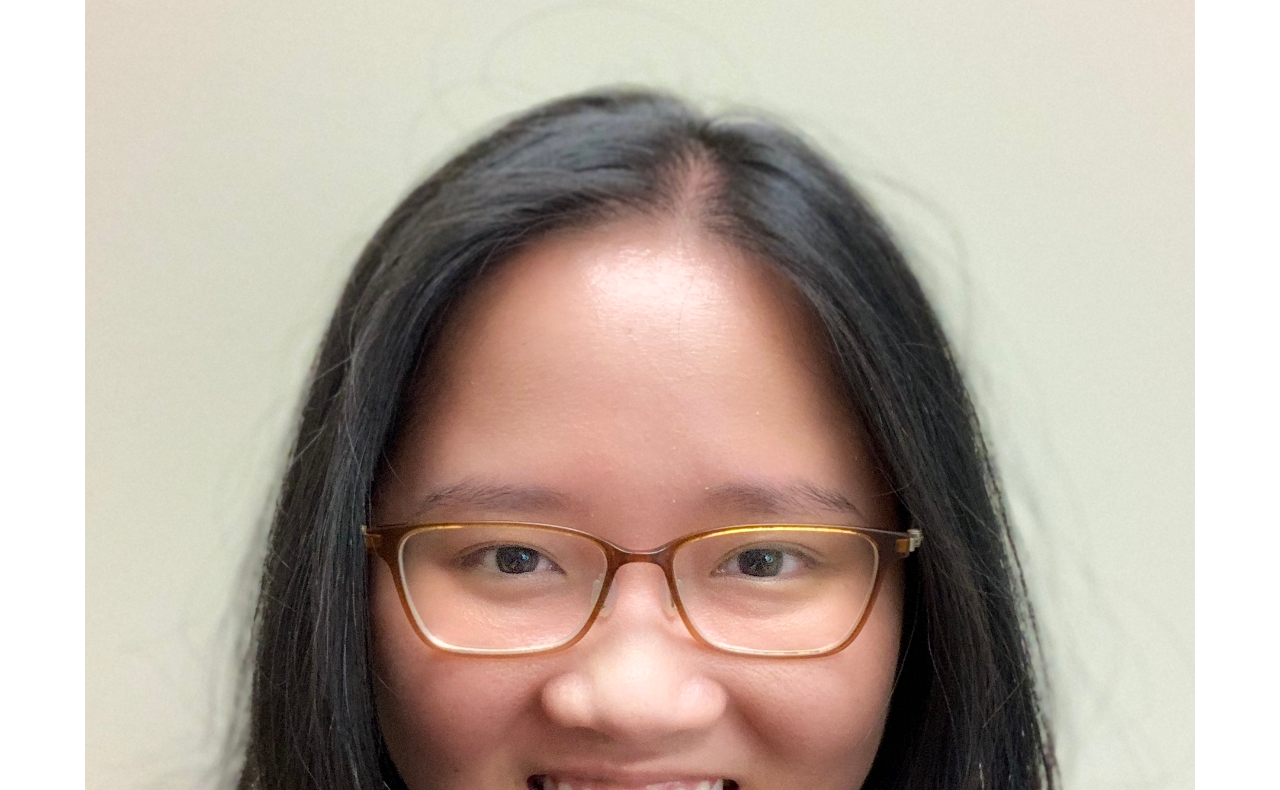
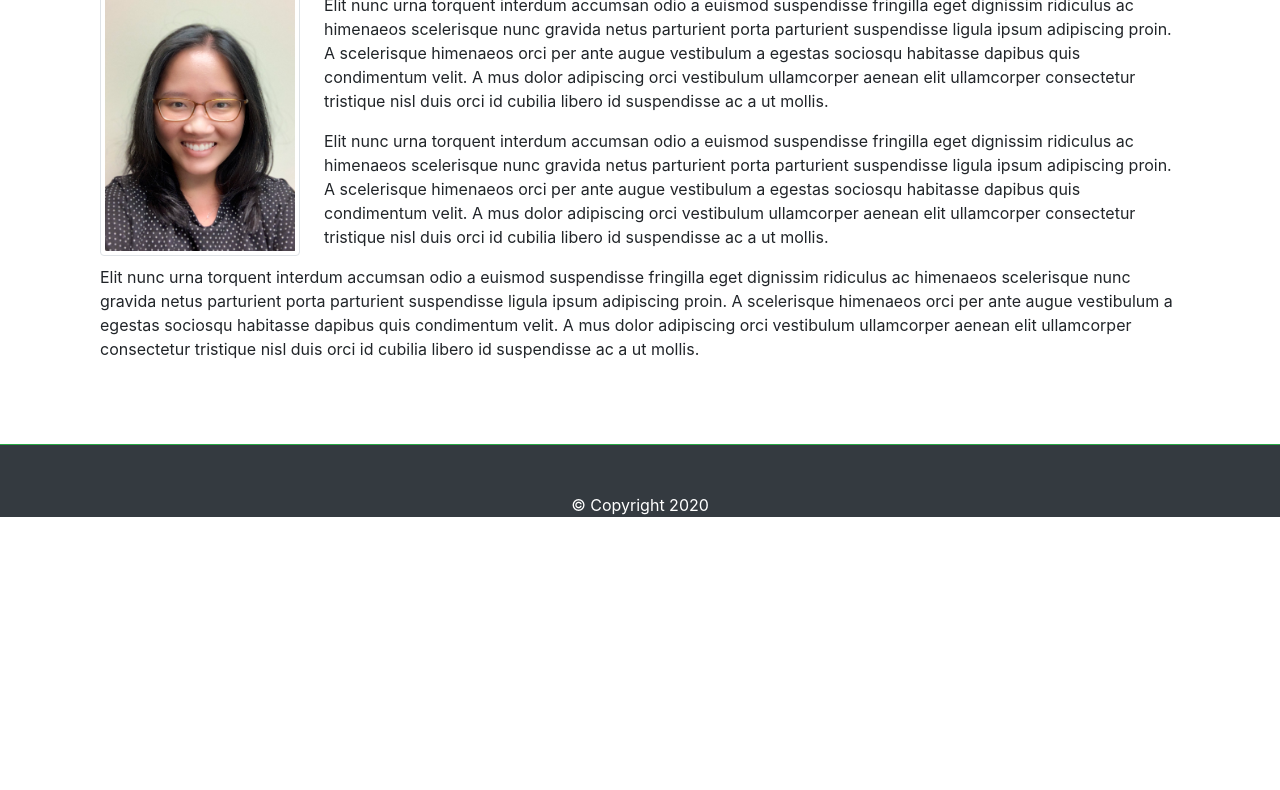
Before and after one commit to thuynguyen-nht/Bootstrap-Porfolio, a plain HTML site: page index.html in a window 1280 px wide. Shown: the part 283-1073 px from the top of the page. After the commit the page ends 800 px from the top, so only its background shows below. Drawn offline with nearby package versions, Linux system fonts and the light colour scheme.

Commit message:
Adding content to index.html, contact.html

```diff
--- a/index.html
+++ b/index.html
@@ -9,12 +9,12 @@
     <!-- Bootstrap CSS -->
     <link rel="stylesheet" href="https://stackpath.bootstrapcdn.com/bootstrap/4.4.1/css/bootstrap.min.css"
         integrity="sha384-Vkoo8x4CGsO3+Hhxv8T/Q5PaXtkKtu6ug5TOeNV6gBiFeWPGFN9MuhOf23Q9Ifjh" crossorigin="anonymous">
-
+    <link rel="stylesheet" href="style.css">
     <title>Bootstrap Portfolio</title>
 </head>
 
 <body>
-    <div class="border-bottom">
+    <div class="border-bottom sticky-top bg-light">
         <div class="container">
             <nav class="navbar navbar-expand-sm navbar-light">
                 <span class="navbar-brand mb-0 h1 text-success font-weight-bold">Thuy Nguyen</span>
@@ -52,7 +52,29 @@
             </div>
         </div>
         <br>
-        <img src="images/ProfilePic.jpg" class="rounded float-left img-fluid" alt="Thuy's profile pic">
+        <div class="col-md-12 h1 text-success border-bottom border-dark">About Me</div>
+        <div class="col-md-12">
+            <img id="ProfilePic" src="images/ProfilePic.jpg" class="rounded float-left img-fluid img-thumbnail mr-4"
+                alt="Thuy's profile pic">
+            <p>Elit nunc urna torquent interdum accumsan odio a euismod suspendisse fringilla eget dignissim ridiculus
+                ac himenaeos scelerisque nunc gravida netus parturient porta parturient suspendisse ligula ipsum
+                adipiscing proin. A scelerisque himenaeos orci per ante augue vestibulum a egestas sociosqu habitasse
+                dapibus quis condimentum velit. A mus dolor adipiscing orci vestibulum ullamcorper aenean elit
+                ullamcorper consectetur tristique nisl duis orci id cubilia libero id suspendisse ac a ut mollis. </p>
+            <p>Elit nunc urna torquent interdum accumsan odio a euismod suspendisse fringilla eget dignissim ridiculus
+                ac himenaeos scelerisque nunc gravida netus parturient porta parturient suspendisse ligula ipsum
+                adipiscing proin. A scelerisque himenaeos orci per ante augue vestibulum a egestas sociosqu habitasse
+                dapibus quis condimentum velit. A mus dolor adipiscing orci vestibulum ullamcorper aenean elit
+                ullamcorper consectetur tristique nisl duis orci id cubilia libero id suspendisse ac a ut mollis. </p>
+            <p>Elit nunc urna torquent interdum accumsan odio a euismod suspendisse fringilla eget dignissim ridiculus
+                ac himenaeos scelerisque nunc gravida netus parturient porta parturient suspendisse ligula ipsum
+                adipiscing proin. A scelerisque himenaeos orci per ante augue vestibulum a egestas sociosqu habitasse
+                dapibus quis condimentum velit. A mus dolor adipiscing orci vestibulum ullamcorper aenean elit
+                ullamcorper consectetur tristique nisl duis orci id cubilia libero id suspendisse ac a ut mollis. </p>
+        </div>
+        <footer class="bg-dark fixed-bottom text-center text-white pt-5 border-top border-success">
+            &#169 Copyright 2020
+        </footer>
     </div>
     <!-- Optional JavaScript -->
     <!-- jQuery first, then Popper.js, then Bootstrap JS -->
@@ -66,10 +88,6 @@
         integrity="sha384-wfSDF2E50Y2D1uUdj0O3uMBJnjuUD4Ih7YwaYd1iqfktj0Uod8GCExl3Og8ifwB6" crossorigin="anonymous">
     </script>
 
-    <div class="container">
-
-    </div>
-
 </body>
 
 </html>
--- a/style.css
+++ b/style.css
@@ -0,0 +1,4 @@
+#ProfilePic {
+    width: 200px;
+    height: auto;
+}
```
Also changed, not shown: contact.html (+43 -0 lines).
